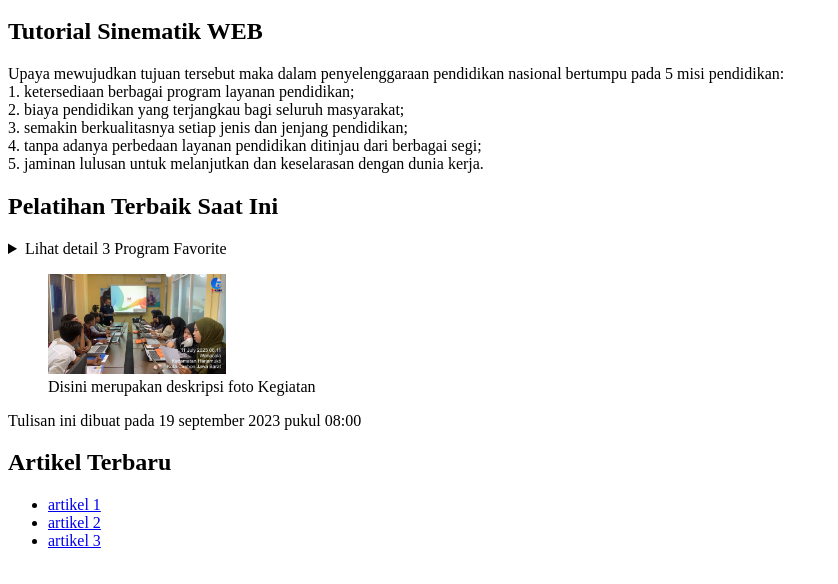
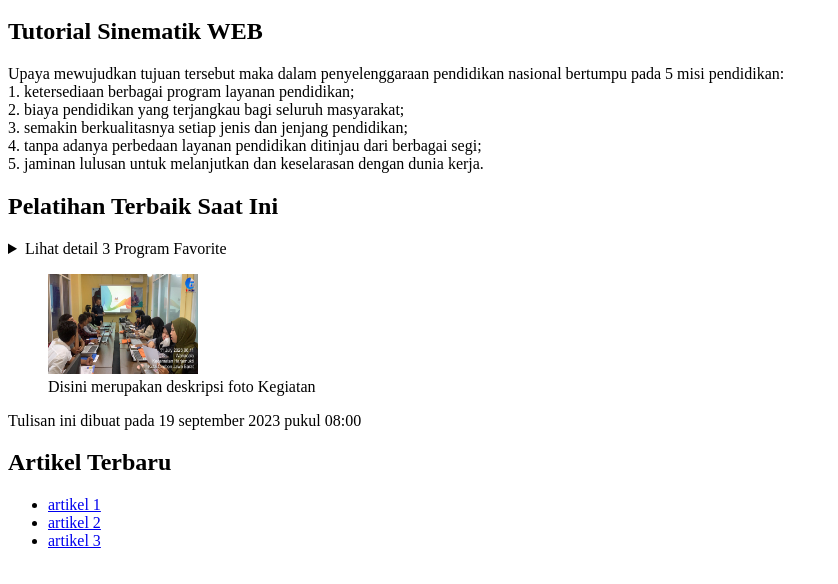
Before and after one commit to Alfiyahfakih/Project2-BlogHTML, a plain HTML site: page index.html in a window 1280 px wide. Shown: the part 100-684 px from the top of the page, without its empty margins (0-838 px from the left). Drawn offline with Linux system fonts and the light colour scheme.

Commit message:
Update index.html

```diff
--- a/index.html
+++ b/index.html
@@ -37,7 +37,7 @@
 	</details>
 
     <figure>
-        <img src="Gambar1.jpeg" width "150" height="100">
+        <img src="Gambar1.jpeg" width="150" height="100">
         <figcaption>Disini merupakan deskripsi foto Kegiatan</figcaption>
     </figure>
     <!--Time-->
```
